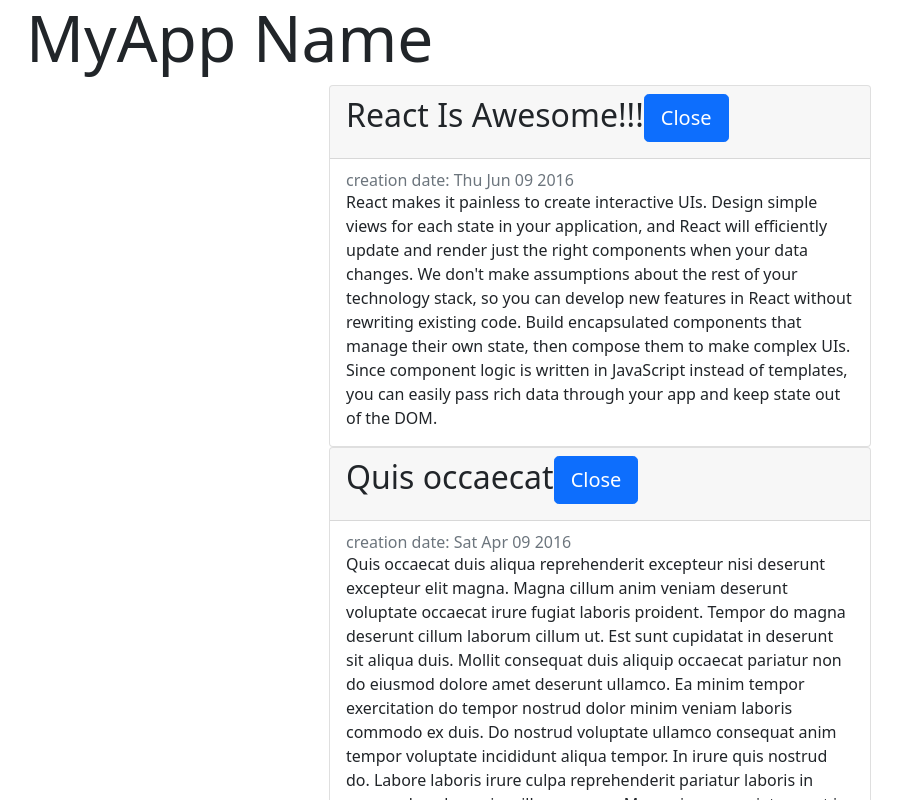
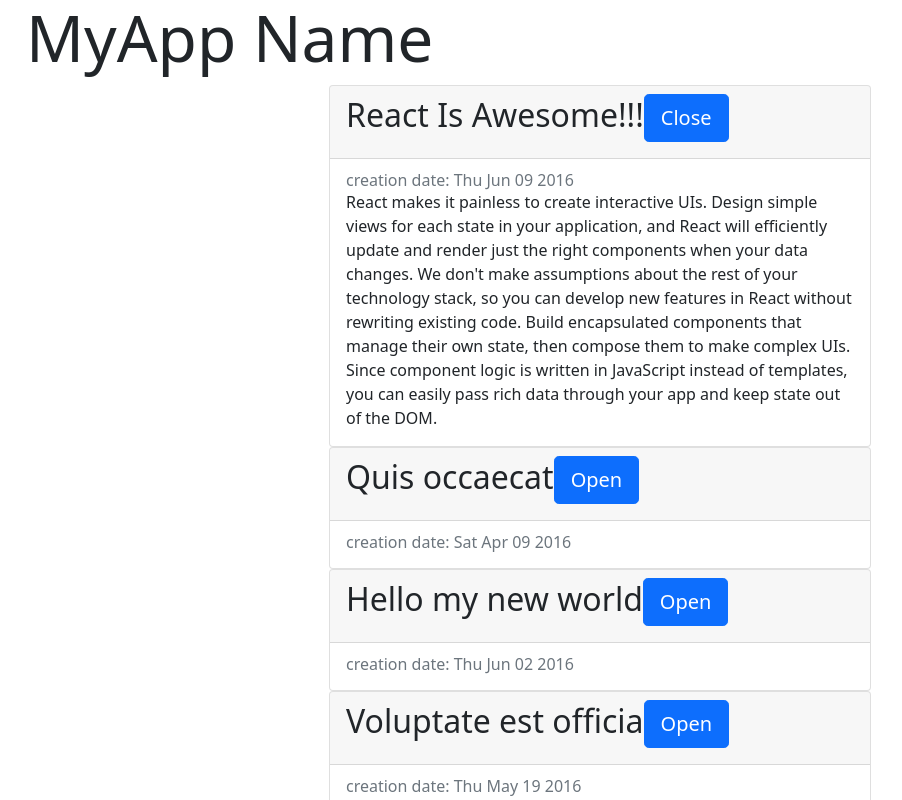
Before and after one commit to IgnatovDan/ReactLearnJSScreenCast, a React (Create React App) app: page / in a window 1280 px wide. Shown: the top 800 px of the page, without its empty margins (56-958 px from the left). Built offline with nearby package versions, Linux system fonts and the light colour scheme.

Commit message:
Move article.isOpened to defaultIsOpened attribute, use defaultIsOpened in ArticleList, add tests for defaultIsOpened

```diff
--- a/src/components/Article/Article.js
+++ b/src/components/Article/Article.js
@@ -3,7 +3,7 @@ import { Component } from 'react';
 class Article extends Component {
   constructor(props) {
     super(props);
-    this.state = { isOpened: (props.article?.isOpened === undefined) ? true : props.article?.isOpened }; // TODO: is it correct?
+    this.state = { isOpened: (props.defaultIsOpened === undefined) ? true : props.defaultIsOpened }; // TODO: is it correct?
   }
 
   toggleBodyButtonHandler = () => {
--- a/src/components/ArticleList/ArticleList.js
+++ b/src/components/ArticleList/ArticleList.js
@@ -6,9 +6,9 @@ export default function ArticleList({ articles }) {
     // TODO: force spaces after "="
     // TODO: rename 'ArticleList.js' to 'index.js'
 
-    const listItems = articles.map(article =>
+    const listItems = articles.map((article, index) =>
         <li key = {article.id} className = "article-list__li"><
-            Article article = {article} />
+            Article article = {article}  defaultIsOpened={index === 0}/>
         </li>
     );
     return (
```
Also changed, not shown: src/components/ArticleList/test.js (+23 -0 lines), 1 other file (tests, documents, lock files or other folders).
